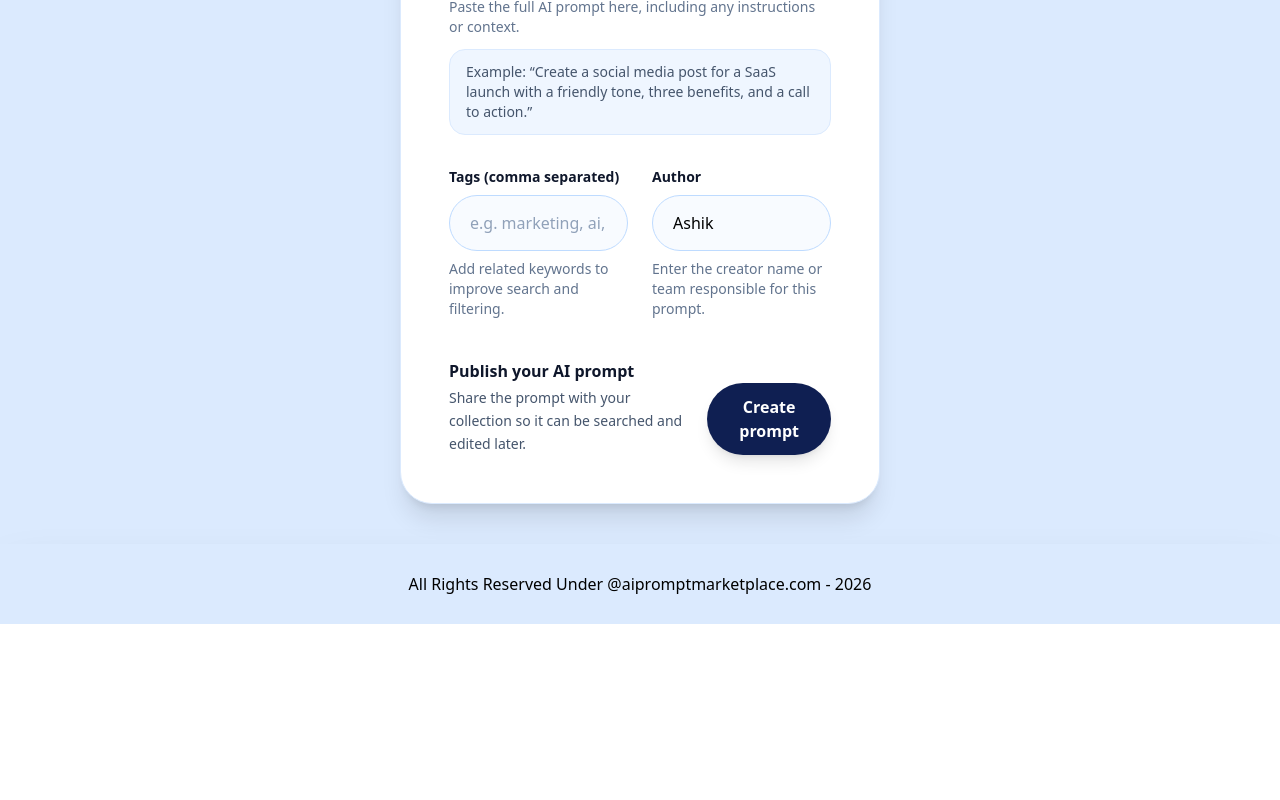
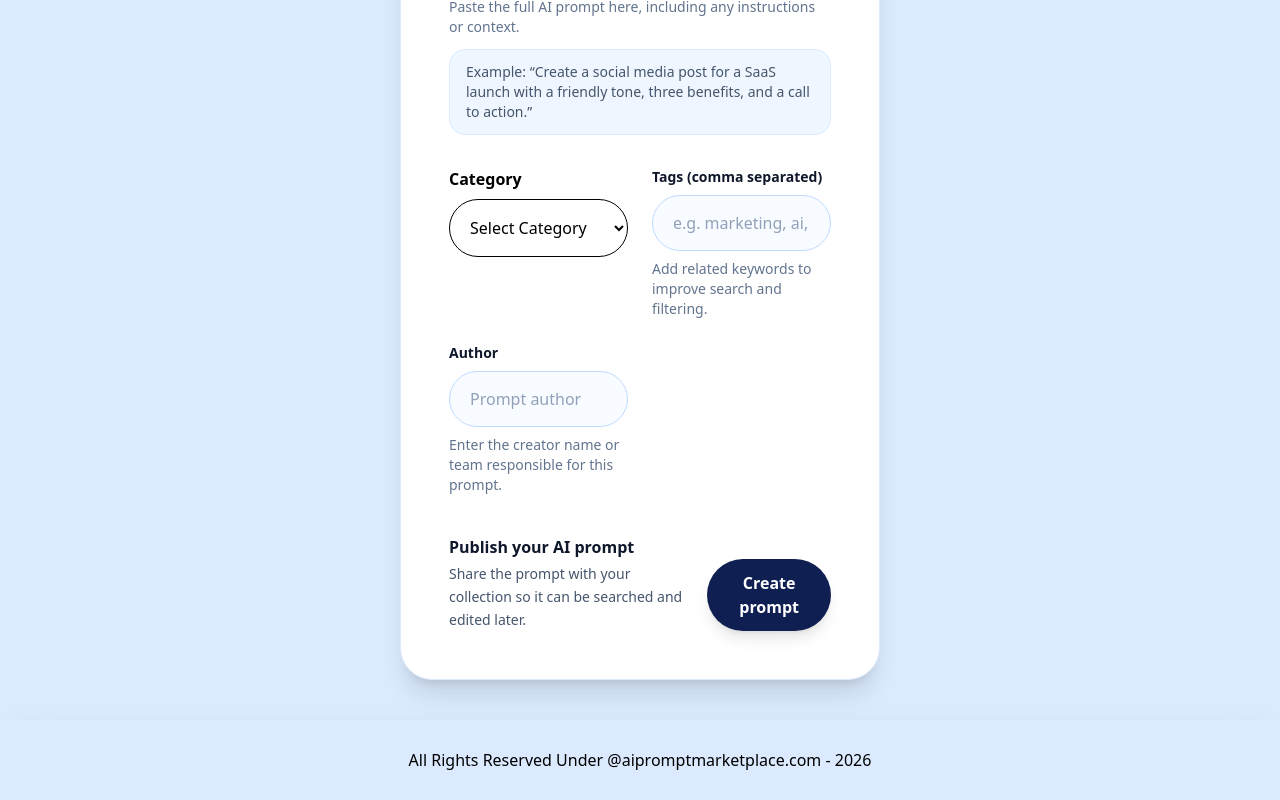
Before and after one commit to neemavarghese0098008/ai-prompt-marketplace, a Next.js app: page /prompts/add in a window 1280 px wide. Shown: the part 1012-1812 px from the top of the page. Before the commit the page ends 1636 px from the top, so only its background shows below. Built offline with nearby package versions, Linux system fonts and the light colour scheme.

Commit message:
final ai prompt marketplace

```diff
--- a/app/prompts/[id]/page.tsx
+++ b/app/prompts/[id]/page.tsx
@@ -6,10 +6,15 @@ type Props = {
 }
 
 export default async function View({ params }: Props) {
-  const BASE_URL = "http://localhost:3000"
+
   const { id } = await params
   console.log(id);
-  const res = await fetch(`${BASE_URL}/api/prompts/${id}`)
+  const res = await fetch(
+  `${process.env.NEXT_PUBLIC_BASE_URL}/api/prompts/${id}`,
+  {
+    cache: "no-store",
+  }
+);
   const data = await res.json()
   console.log(data);
   const prompt = data.getAPrompts
--- a/components/PromptForm.tsx
+++ b/components/PromptForm.tsx
@@ -1,25 +1,25 @@
 'use client';
 
-import { json } from "node:stream/consumers";
+
 import { useState } from "react";
 import { useRouter } from "next/navigation"
-import Prompts from "@/app/prompts/page";
 
-type Prompt={
-    _id:string,
-   title:string,
-     description:string,
-     promptText:string,
-     category:string,
-     tags:string[],
-     author:string
+
+type Prompt = {
+  _id: string,
+  title: string,
+  description: string,
+  promptText: string,
+  category: string,
+  tags: string[],
+  author: string
 
 
 }
 
 interface PromptFormProps {
   mode?: 'Create' | 'Edit';
-  prompt?:Prompt
+  prompt?: Prompt
 }
 
 const categories = [
@@ -31,30 +31,30 @@ const categories = [
   'Other',
 ];
 
-export default function PromptForm({ mode = 'Create' ,prompt}: PromptFormProps) {
+export default function PromptForm({ mode = 'Create', prompt }: PromptFormProps) {
   const router = useRouter()
 
 
-  const baseURL='http://localhost:3000'
+
 
   //state creation
 
   const [formData, setFormData] = useState<{
 
-     title:string,
-     description:string,
-     promptText:string,
-     category:string,
-     tags:string[],
-     author:string
+    title: string,
+    description: string,
+    promptText: string,
+    category: string,
+    tags: string[],
+    author: string
 
   }>({
-    title:prompt?.title || "",
-    description:prompt?.description || "",
-    promptText:prompt?.promptText || "",
-    category:prompt?.category || "",
-    tags:prompt?.tags || [],
-    author: prompt?.author || "Ashik"
+    title: prompt?.title || "",
+    description: prompt?.description || "",
+    promptText: prompt?.promptText || "",
+    category: prompt?.category || "",
+    tags: prompt?.tags || [],
+    author: prompt?.author || ""
   })
 
   const handleAdd = async () => {
@@ -136,7 +136,7 @@ export default function PromptForm({ mode = 'Create' ,prompt}: PromptFormProps)
                   Title
                 </label>
                 <input
-                onChange={(e)=>setFormData({...formData,title:e.target.value})}
+                  onChange={(e) => setFormData({ ...formData, title: e.target.value })}
                   value={formData.title}
                   type="text"
                   placeholder="Prompt title"
@@ -152,13 +152,15 @@ export default function PromptForm({ mode = 'Create' ,prompt}: PromptFormProps)
                   Category
                 </label>
                 <select
-                 onChange={(e)=>setFormData({...formData,category:e.target.value})}
+                  onChange={(e) => setFormData({ ...formData, category: e.target.value })}
                   value={formData.category}
                   className="w-full h-14 px-5 rounded-full border border-blue-200 bg-[#f8fbff] focus:outline-none focus:ring-2 focus:ring-blue-300"
 
                 >
                   {categories.map((category) => (
-                    <option key={category}>{category}</option>
+                    <option key={category} value={category}>
+                      {category}
+                    </option>
                   ))}
                 </select>
                 <p className="text-sm text-slate-500 mt-2">
@@ -172,7 +174,7 @@ export default function PromptForm({ mode = 'Create' ,prompt}: PromptFormProps)
                 Description
               </label>
               <textarea
-              onChange={(e)=>setFormData({...formData,description:e.target.value})}
+                onChange={(e) => setFormData({ ...formData, description: e.target.value })}
                 value={formData.description}
                 rows={4}
                 placeholder="Short summary of the prompt"
@@ -188,7 +190,7 @@ export default function PromptForm({ mode = 'Create' ,prompt}: PromptFormProps)
                 Prompt text
               </label>
               <textarea
-              onChange={(e)=>setFormData({...formData,promptText:e.target.value})}
+                onChange={(e) => setFormData({ ...formData, promptText: e.target.value })}
                 value={formData.promptText}
                 rows={8}
                 placeholder="Write the prompt text here"
@@ -206,12 +208,34 @@ export default function PromptForm({ mode = 'Create' ,prompt}: PromptFormProps)
             </div>
 
             <div className="grid grid-cols-1 md:grid-cols-2 gap-6">
+              <div className="flex flex-col gap-2">
+                <label className="font-semibold">Category</label>
+
+                <select
+                  value={formData.category}
+                  onChange={(e) =>
+                    setFormData({
+                      ...formData,
+                      category: e.target.value,
+                    })
+                  }
+                  className="border p-4 rounded-full"
+                >
+                  <option value="">Select Category</option>
+
+                  {categories.map((category) => (
+                    <option key={category} value={category}>
+                      {category}
+                    </option>
+                  ))}
+                </select>
+              </div>
               <div>
                 <label className="block text-sm font-semibold text-slate-900 mb-2">
                   Tags (comma separated)
                 </label>
                 <input
-                onChange={(e)=>setFormData({...formData,tags:e.target.value.split(",")})}
+                  onChange={(e) => setFormData({ ...formData, tags: e.target.value.split(",") })}
                   value={formData.tags.join(",")}
                   type="text"
                   placeholder="e.g. marketing, ai, productivity"
@@ -227,7 +251,7 @@ export default function PromptForm({ mode = 'Create' ,prompt}: PromptFormProps)
                   Author
                 </label>
                 <input
-                onChange={(e)=>setFormData({...formData,author:e.target.value})}
+                  onChange={(e) => setFormData({ ...formData, author: e.target.value })}
                   value={formData.author}
                   type="text"
                   placeholder="Prompt author"
```
Lines whose indentation alone changed are shown as unchanged.
